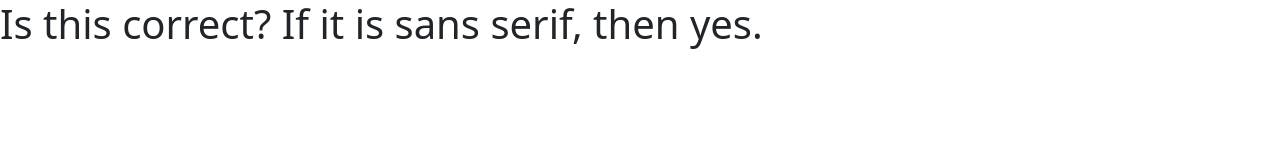
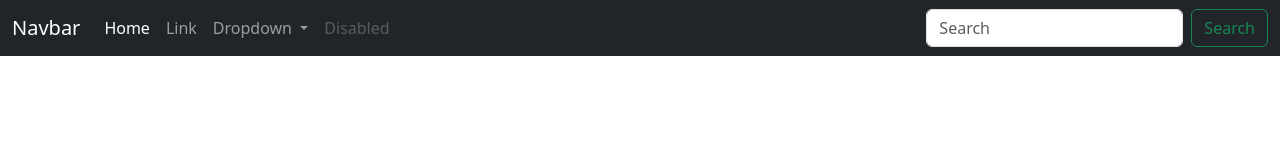
Before and after one commit to itsjusjj/bootstrap-test, a plain HTML site: page secondbootstrap test/index.html in a window 1280 px wide. Drawn offline with Linux system fonts and the light colour scheme.

Commit message:
Update index.html

```diff
--- a/secondbootstrap test/index.html
+++ b/secondbootstrap test/index.html
@@ -20,13 +20,48 @@
 
 <body>
 
-<h1>Is this correct? If it is sans serif, then yes.</h1>
 
     <!-- this begins the header code -->
 
+
     <header>
 
-    <!-- I forgot to have you put the header in, so you get this on on me -->
+<nav class="navbar navbar-dark bg-dark navbar-expand-lg">
+  <div class="container-fluid">
+    <a class="navbar-brand" href="#">Navbar</a>
+    <button class="navbar-toggler" type="button" data-bs-toggle="collapse" data-bs-target="#navbarSupportedContent" aria-controls="navbarSupportedContent" aria-expanded="false" aria-label="Toggle navigation">
+      <span class="navbar-toggler-icon"></span>
+    </button>
+    <div class="collapse navbar-collapse" id="navbarSupportedContent">
+      <ul class="navbar-nav me-auto mb-2 mb-lg-0">
+        <li class="nav-item">
+          <a class="nav-link active" aria-current="page" href="#">Home</a>
+        </li>
+        <li class="nav-item">
+          <a class="nav-link" href="#">Link</a>
+        </li>
+        <li class="nav-item dropdown">
+          <a class="nav-link dropdown-toggle" href="#" role="button" data-bs-toggle="dropdown" aria-expanded="false">
+            Dropdown
+          </a>
+          <ul class="dropdown-menu">
+            <li><a class="dropdown-item" href="#">Action</a></li>
+            <li><a class="dropdown-item" href="#">Another action</a></li>
+            <li><hr class="dropdown-divider"></li>
+            <li><a class="dropdown-item" href="#">Something else here</a></li>
+          </ul>
+        </li>
+        <li class="nav-item">
+          <a class="nav-link disabled" aria-disabled="true">Disabled</a>
+        </li>
+      </ul>
+      <form class="d-flex" role="search">
+        <input class="form-control me-2" type="search" placeholder="Search" aria-label="Search"/>
+        <button class="btn btn-outline-success" type="submit">Search</button>
+      </form>
+    </div>
+  </div>
+</nav>
 
     </header>
 
```
